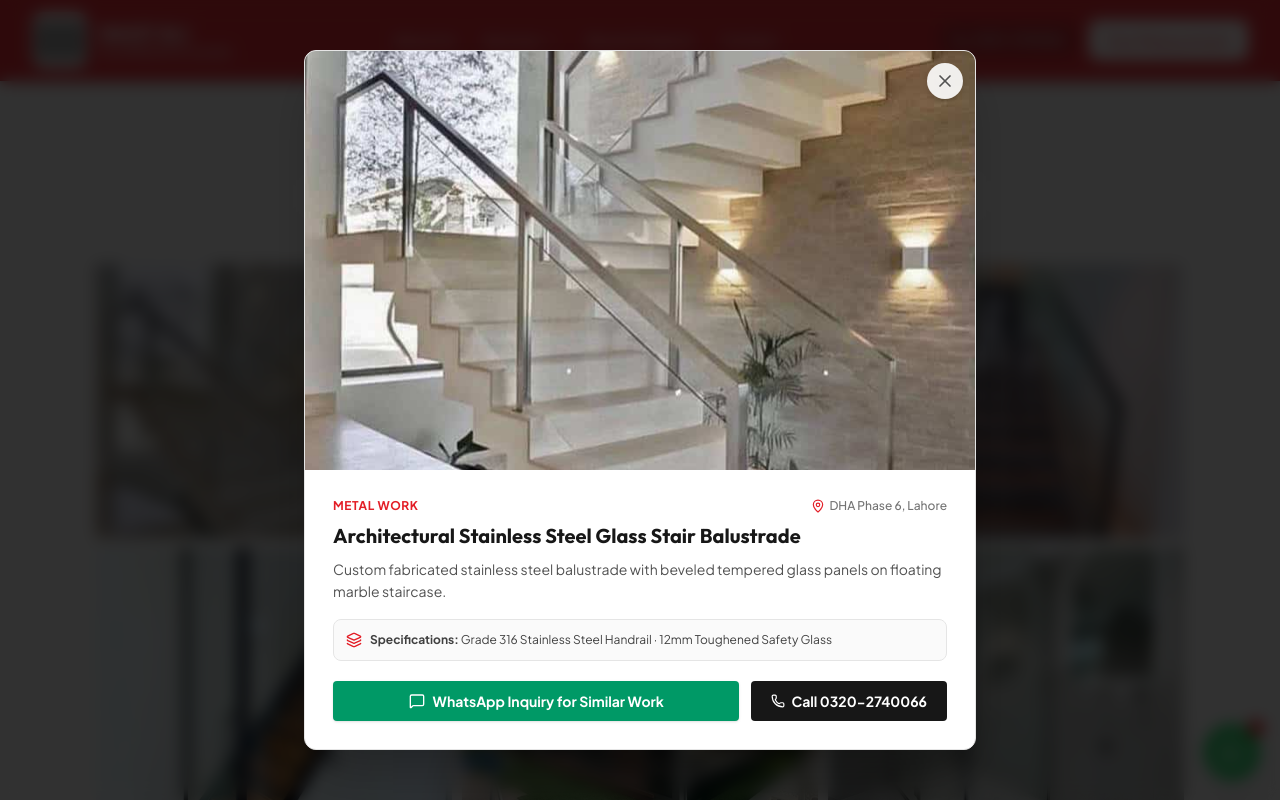
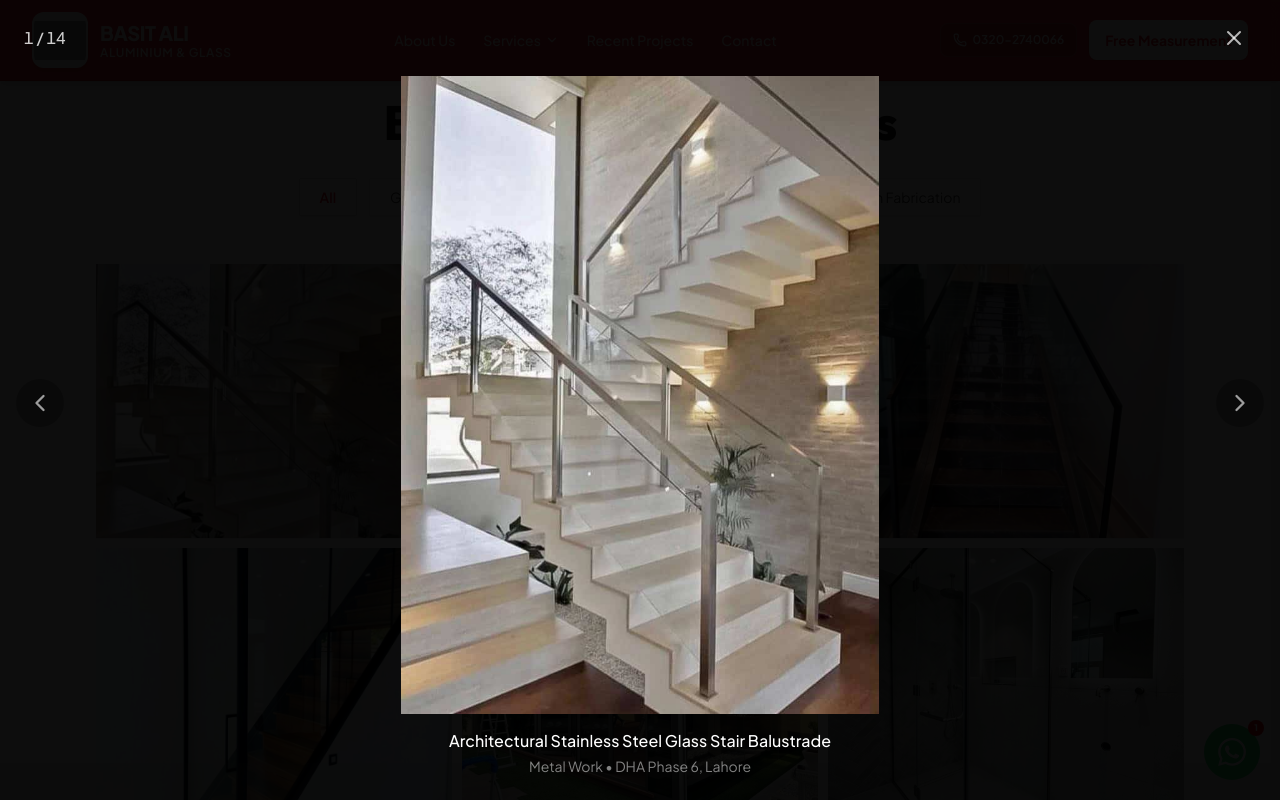
Before and after one commit to zain12333/basitali-template1, a Next.js app: page / in a window 1280 px wide. Both pictures are taken after a click on the button 274 px from the left and 4282 px from the top of the page. Shown: the part 3882-4682 px from the top of the page. Built offline with nearby package versions, Linux system fonts and the light colour scheme; grey boxes are pictures that could not be loaded.

Commit message:
feat: Implement fullscreen lightbox for project images with navigation controls

```diff
--- a/components/ProjectsPageContent.tsx
+++ b/components/ProjectsPageContent.tsx
@@ -1,6 +1,6 @@
 'use client';
 
-import React, { useState, useRef, useEffect } from 'react';
+import React, { useState, useRef, useEffect, useCallback } from 'react';
 import Image from 'next/image';
 import Link from 'next/link';
 import {
@@ -17,6 +17,8 @@ import {
   MessageSquare,
   Phone,
   ChevronDown,
+  ChevronLeft,
+  ChevronRight,
   ArrowRight,
 } from 'lucide-react';
 
@@ -152,14 +154,42 @@ function FadeIn({
 
 export default function ProjectsPageContent() {
   const [activeCategory, setActiveCategory] = useState('All');
-  const [selectedProject, setSelectedProject] = useState<ProjectItem | null>(
-    null
-  );
+  const [lightboxIndex, setLightboxIndex] = useState<number | null>(null);
   const [openFaq, setOpenFaq] = useState<number | null>(null);
 
   const filtered = PROJECTS_DATA.filter(
     (p) => activeCategory === 'All' || p.category === activeCategory
   );
+
+  const openLightbox = (index: number) => setLightboxIndex(index);
+  const closeLightbox = () => setLightboxIndex(null);
+
+  const goToPrev = useCallback(() => {
+    if (lightboxIndex === null) return;
+    setLightboxIndex(lightboxIndex === 0 ? filtered.length - 1 : lightboxIndex - 1);
+  }, [lightboxIndex, filtered.length]);
+
+  const goToNext = useCallback(() => {
+    if (lightboxIndex === null) return;
+    setLightboxIndex(lightboxIndex === filtered.length - 1 ? 0 : lightboxIndex + 1);
+  }, [lightboxIndex, filtered.length]);
+
+  useEffect(() => {
+    if (lightboxIndex === null) return;
+    const handleKeyDown = (e: KeyboardEvent) => {
+      if (e.key === 'Escape') closeLightbox();
+      if (e.key === 'ArrowLeft') goToPrev();
+      if (e.key === 'ArrowRight') goToNext();
+    };
+    document.body.style.overflow = 'hidden';
+    window.addEventListener('keydown', handleKeyDown);
+    return () => {
+      document.body.style.overflow = '';
+      window.removeEventListener('keydown', handleKeyDown);
+    };
+  }, [lightboxIndex, goToPrev, goToNext]);
+
+  const currentProject = lightboxIndex !== null ? filtered[lightboxIndex] : null;
 
   return (
     <>
@@ -328,14 +358,14 @@ export default function ProjectsPageContent() {
               return (
                 <FadeIn key={project.id} delay={idx * 60}>
                   <div
-                    onClick={() => setSelectedProject(project)}
+                    onClick={() => openLightbox(idx)}
                     className="group relative overflow-hidden bg-neutral-200 cursor-pointer shadow-sm hover:shadow-lg transition-all duration-300 rounded-lg break-inside-avoid"
                     role="button"
                     tabIndex={0}
                     onKeyDown={(e) => {
                       if (e.key === 'Enter' || e.key === ' ') {
                         e.preventDefault();
-                        setSelectedProject(project);
+                        openLightbox(idx);
                       }
                     }}
                   >
@@ -438,88 +468,78 @@ export default function ProjectsPageContent() {
       </section>
 
       {/* ══════════════════════════════════════════════
-          PROJECT DETAIL MODAL
+          FULLSCREEN LIGHTBOX
          ══════════════════════════════════════════════ */}
-      {selectedProject && (
+      {currentProject && lightboxIndex !== null && (
         <div
-          className="fixed inset-0 z-50 flex items-center justify-center p-4 bg-black/80 backdrop-blur-sm"
+          className="fixed inset-0 z-50 bg-black/95 flex flex-col animate-fadeIn"
           role="dialog"
           aria-modal="true"
-          aria-labelledby="project-modal-title"
-          onClick={() => setSelectedProject(null)}
+          aria-label="Project image preview"
         >
+          {/* Top Bar */}
+          <div className="flex items-center justify-between px-4 sm:px-6 py-3 sm:py-4 shrink-0">
+            <span className="text-white/80 text-sm sm:text-base font-medium tabular-nums">
+              {lightboxIndex + 1} / {filtered.length}
+            </span>
+            <button
+              onClick={closeLightbox}
+              aria-label="Close lightbox"
+              className="p-2 sm:p-2.5 text-white/70 hover:text-white hover:bg-white/10 rounded-full transition-colors"
+            >
+              <X className="w-5 h-5 sm:w-6 sm:h-6" />
+            </button>
+          </div>
+
+          {/* Image Area */}
           <div
-            className="relative w-full max-w-2xl bg-white border border-neutral-200 rounded-xl overflow-hidden shadow-2xl animate-in fade-in zoom-in-95 duration-200"
-            onClick={(e) => e.stopPropagation()}
+            className="flex-1 flex items-center justify-center relative min-h-0 px-2 sm:px-16 pb-4"
+            onClick={closeLightbox}
           >
+            {/* Prev Arrow */}
             <button
-              onClick={() => setSelectedProject(null)}
-              aria-label="Close project modal"
-              className="absolute top-3 right-3 z-20 p-2 text-neutral-600 hover:text-neutral-900 bg-white/90 hover:bg-white rounded-full transition-colors shadow-md"
+              onClick={(e) => { e.stopPropagation(); goToPrev(); }}
+              aria-label="Previous project"
+              className="absolute left-2 sm:left-4 top-1/2 -translate-y-1/2 z-10 w-10 h-10 sm:w-12 sm:h-12 flex items-center justify-center text-white/60 hover:text-white bg-black/30 hover:bg-black/60 rounded-full transition-all"
             >
-              <X className="w-5 h-5" />
+              <ChevronLeft className="w-6 h-6 sm:w-7 sm:h-7" />
             </button>
 
-            <div className="relative aspect-[16/10] w-full bg-neutral-100">
+            {/* Image */}
+            <div
+              className="relative w-full h-full max-w-5xl mx-auto"
+              onClick={(e) => e.stopPropagation()}
+            >
               <Image
-                src={selectedProject.image}
-                alt={selectedProject.title}
+                key={currentProject.id}
+                src={currentProject.image}
+                alt={currentProject.title}
                 fill
-                sizes="(max-width: 1024px) 100vw, 750px"
-                className="object-cover"
+                sizes="100vw"
+                className="object-contain"
+                priority
                 referrerPolicy="no-referrer"
               />
             </div>
 
-            <div className="p-6 sm:p-7">
-              <div className="flex flex-wrap items-center justify-between gap-2 mb-2">
-                <span className="text-xs font-bold uppercase tracking-wider text-[#E31E27]">
-                  {selectedProject.category}
-                </span>
-                <span className="text-xs text-neutral-500 flex items-center gap-1 font-medium">
-                  <MapPin className="w-3.5 h-3.5 text-[#E31E27]" />
-                  {selectedProject.location}
-                </span>
-              </div>
+            {/* Next Arrow */}
+            <button
+              onClick={(e) => { e.stopPropagation(); goToNext(); }}
+              aria-label="Next project"
+              className="absolute right-2 sm:right-4 top-1/2 -translate-y-1/2 z-10 w-10 h-10 sm:w-12 sm:h-12 flex items-center justify-center text-white/60 hover:text-white bg-black/30 hover:bg-black/60 rounded-full transition-all"
+            >
+              <ChevronRight className="w-6 h-6 sm:w-7 sm:h-7" />
+            </button>
+          </div>
 
-              <h3
-                id="project-modal-title"
-                className="text-lg sm:text-xl font-bold text-neutral-900 mb-2 font-heading"
-              >
-                {selectedProject.title}
-              </h3>
-              <p className="text-xs sm:text-sm text-neutral-600 leading-relaxed mb-4">
-                {selectedProject.description}
-              </p>
-
-              <div className="bg-neutral-50 p-3 rounded-lg border border-neutral-200 text-xs text-neutral-700 mb-5 flex items-center gap-2">
-                <Layers className="w-4 h-4 text-[#E31E27] shrink-0" />
-                <span>
-                  <strong>Specifications:</strong> {selectedProject.specs}
-                </span>
-              </div>
-
-              <div className="flex flex-col sm:flex-row items-center gap-3">
-                <a
-                  href={`https://wa.me/923202740066?text=${encodeURIComponent(
-                    `Hello Basit Ali Aluminum, I saw your project "${selectedProject.title}" in ${selectedProject.location}. I need similar work for my site in Lahore. Please share details and pricing.`
-                  )}`}
-                  target="_blank"
-                  rel="noopener noreferrer"
-                  className="w-full sm:flex-1 py-2.5 px-4 bg-emerald-600 hover:bg-emerald-700 text-white rounded font-bold text-xs sm:text-sm flex items-center justify-center gap-2 transition-colors shadow-sm"
-                >
-                  <MessageSquare className="w-4 h-4" />
-                  WhatsApp Inquiry for Similar Work
-                </a>
-                <a
-                  href={`tel:${CLIENT_INFO.phoneTel}`}
-                  className="w-full sm:w-auto py-2.5 px-5 bg-neutral-900 hover:bg-neutral-800 text-white rounded font-bold text-xs sm:text-sm flex items-center justify-center gap-1.5 transition-colors"
-                >
-                  <Phone className="w-3.5 h-3.5" />
-                  Call {CLIENT_INFO.phone}
-                </a>
-              </div>
-            </div>
+          {/* Bottom Caption */}
+          <div className="shrink-0 px-4 sm:px-6 pb-4 sm:pb-6 text-center">
+            <p className="text-white text-sm sm:text-base font-medium leading-snug max-w-2xl mx-auto">
+              {currentProject.title}
+            </p>
+            <p className="text-white/50 text-xs sm:text-sm mt-1">
+              {currentProject.category} &bull; {currentProject.location}
+            </p>
           </div>
         </div>
       )}
--- a/components/ProjectsSection.tsx
+++ b/components/ProjectsSection.tsx
@@ -1,16 +1,16 @@
 'use client';
 
-import React, { useState } from 'react';
+import React, { useState, useEffect, useCallback } from 'react';
 import Image from 'next/image';
 import Link from 'next/link';
-import { PROJECTS_DATA, ProjectItem } from '@/lib/data';
-import { Search, X, MapPin, Layers, MessageSquare, Phone } from 'lucide-react';
+import { PROJECTS_DATA } from '@/lib/data';
+import { Search, X, ChevronLeft, ChevronRight, ZoomIn, ZoomOut, Share2, Download } from 'lucide-react';
 
 const INITIAL_COUNT = 9;
 
 export default function ProjectsSection() {
   const [activeCategory, setActiveCategory] = useState<string>('All');
-  const [selectedProject, setSelectedProject] = useState<ProjectItem | null>(null);
+  const [lightboxIndex, setLightboxIndex] = useState<number | null>(null);
   const [visibleCount, setVisibleCount] = useState(INITIAL_COUNT);
   const [animating, setAnimating] = useState(false);
 
@@ -40,6 +40,43 @@ export default function ProjectsSection() {
     setActiveCategory(cat);
     setVisibleCount(INITIAL_COUNT);
   };
+
+  const openLightbox = (index: number) => {
+    setLightboxIndex(index);
+  };
+
+  const closeLightbox = () => {
+    setLightboxIndex(null);
+  };
+
+  const goToPrev = useCallback(() => {
+    if (lightboxIndex === null) return;
+    setLightboxIndex(lightboxIndex === 0 ? filteredProjects.length - 1 : lightboxIndex - 1);
+  }, [lightboxIndex, filteredProjects.length]);
+
+  const goToNext = useCallback(() => {
+    if (lightboxIndex === null) return;
+    setLightboxIndex(lightboxIndex === filteredProjects.length - 1 ? 0 : lightboxIndex + 1);
+  }, [lightboxIndex, filteredProjects.length]);
+
+  useEffect(() => {
+    if (lightboxIndex === null) return;
+
+    const handleKeyDown = (e: KeyboardEvent) => {
+      if (e.key === 'Escape') closeLightbox();
+      if (e.key === 'ArrowLeft') goToPrev();
+      if (e.key === 'ArrowRight') goToNext();
+    };
+
+    document.body.style.overflow = 'hidden';
+    window.addEventListener('keydown', handleKeyDown);
+    return () => {
+      document.body.style.overflow = '';
+      window.removeEventListener('keydown', handleKeyDown);
+    };
+  }, [lightboxIndex, goToPrev, goToNext]);
+
+  const currentProject = lightboxIndex !== null ? filteredProjects[lightboxIndex] : null;
 
   return (
     <section id="projects" className="bg-[#F5F5F5] text-neutral-900 py-16 sm:py-24">
@@ -73,11 +110,12 @@ export default function ProjectsSection() {
         {/* Photo Grid */}
         <div className="gsap-stagger-children grid grid-cols-1 sm:grid-cols-2 lg:grid-cols-3 gap-2 sm:gap-2.5">
           {projectsToShow.map((project, idx) => {
+            const globalIndex = filteredProjects.indexOf(project);
             const isNew = idx >= INITIAL_COUNT && animating;
             return (
               <div
                 key={project.id}
-                onClick={() => setSelectedProject(project)}
+                onClick={() => openLightbox(globalIndex)}
                 className={`group relative aspect-[1.3/1] overflow-hidden bg-neutral-200 cursor-pointer shadow-2xs hover:shadow-md transition-all ${
                   isNew ? 'animate-slideInRight' : ''
                 }`}
@@ -86,7 +124,7 @@ export default function ProjectsSection() {
                 onKeyDown={(e) => {
                   if (e.key === 'Enter' || e.key === ' ') {
                     e.preventDefault();
-                    setSelectedProject(project);
+                    openLightbox(globalIndex);
                   }
                 }}
               >
@@ -129,80 +167,80 @@ export default function ProjectsSection() {
 
       </div>
 
-      {/* Lightbox / Project Details Modal */}
-      {selectedProject && (
+      {/* Fullscreen Lightbox */}
+      {currentProject && lightboxIndex !== null && (
         <div
-          className="fixed inset-0 z-50 flex items-center justify-center p-4 bg-black/80 backdrop-blur-sm animate-fadeIn"
+          className="fixed inset-0 z-50 bg-black/95 flex flex-col animate-fadeIn"
           role="dialog"
           aria-modal="true"
-          aria-labelledby="project-modal-title"
+          aria-label="Project image preview"
         >
-          <div className="relative w-full max-w-2xl bg-white border border-neutral-200 rounded-xl overflow-hidden shadow-2xl">
+          {/* Top Bar */}
+          <div className="flex items-center justify-between px-4 sm:px-6 py-3 sm:py-4 shrink-0">
+            <span className="text-white/80 text-sm sm:text-base font-medium tabular-nums">
+              {lightboxIndex + 1} / {filteredProjects.length}
+            </span>
+
+            <div className="flex items-center gap-1 sm:gap-2">
+              <button
+                onClick={closeLightbox}
+                aria-label="Close lightbox"
+                className="p-2 sm:p-2.5 text-white/70 hover:text-white hover:bg-white/10 rounded-full transition-colors"
+              >
+                <X className="w-5 h-5 sm:w-6 sm:h-6" />
+              </button>
+            </div>
+          </div>
+
+          {/* Image Area */}
+          <div
+            className="flex-1 flex items-center justify-center relative min-h-0 px-2 sm:px-16 pb-4"
+            onClick={closeLightbox}
+          >
+            {/* Prev Arrow */}
             <button
-              onClick={() => setSelectedProject(null)}
-              aria-label="Close project modal"
-              className="absolute top-3 right-3 z-20 p-2 text-neutral-600 hover:text-neutral-900 bg-white/90 hover:bg-white rounded-full transition-colors shadow-md"
+              onClick={(e) => { e.stopPropagation(); goToPrev(); }}
+              aria-label="Previous project"
+              className="absolute left-2 sm:left-4 top-1/2 -translate-y-1/2 z-10 w-10 h-10 sm:w-12 sm:h-12 flex items-center justify-center text-white/60 hover:text-white bg-black/30 hover:bg-black/60 rounded-full transition-all"
             >
-              <X className="w-5 h-5" />
+              <ChevronLeft className="w-6 h-6 sm:w-7 sm:h-7" />
             </button>
 
-            <div className="relative aspect-[16/10] w-full bg-neutral-100">
+            {/* Image */}
+            <div
+              className="relative w-full h-full max-w-5xl mx-auto"
+              onClick={(e) => e.stopPropagation()}
+            >
               <Image
-                src={selectedProject.image}
-                alt={selectedProject.title}
+                key={currentProject.id}
+                src={currentProject.image}
+                alt={currentProject.title}
                 fill
-                sizes="(max-width: 1024px) 100vw, 750px"
-                className="object-cover"
+                sizes="100vw"
+                className="object-contain"
+                priority
                 referrerPolicy="no-referrer"
               />
             </div>
 
-            <div className="p-6 sm:p-7">
-              <div className="flex flex-wrap items-center justify-between gap-2 mb-2">
-                <span className="text-xs font-bold uppercase tracking-wider text-[#E31E27]">
-                  {selectedProject.category}
-                </span>
-                <span className="text-xs text-neutral-500 flex items-center gap-1 font-medium">
-                  <MapPin className="w-3.5 h-3.5 text-[#E31E27]" />
-                  {selectedProject.location}
-                </span>
-              </div>
+            {/* Next Arrow */}
+            <button
+              onClick={(e) => { e.stopPropagation(); goToNext(); }}
+              aria-label="Next project"
+              className="absolute right-2 sm:right-4 top-1/2 -translate-y-1/2 z-10 w-10 h-10 sm:w-12 sm:h-12 flex items-center justify-center text-white/60 hover:text-white bg-black/30 hover:bg-black/60 rounded-full transition-all"
+            >
+              <ChevronRight className="w-6 h-6 sm:w-7 sm:h-7" />
+            </button>
+          </div>
 
-              <h3 id="project-modal-title" className="text-lg sm:text-xl font-bold text-neutral-900 mb-2">
-                {selectedProject.title}
-              </h3>
-              <p className="text-xs sm:text-sm text-neutral-600 leading-relaxed mb-4">
-                {selectedProject.description}
-              </p>
-
-              <div className="bg-neutral-50 p-3 rounded-lg border border-neutral-200 text-xs text-neutral-700 mb-5 flex items-center gap-2">
-                <Layers className="w-4 h-4 text-[#E31E27] shrink-0" />
-                <span>
-                  <strong>Specifications:</strong> {selectedProject.specs}
-                </span>
-              </div>
-
-              <div className="flex flex-col sm:flex-row items-center gap-3">
-                <a
-                  href={`https://wa.me/923202740066?text=${encodeURIComponent(
-                    `Hello Basit Ali Aluminum, I saw your project "${selectedProject.title}" in ${selectedProject.location}. I need similar work for my site in Lahore. Please share details and pricing.`
-                  )}`}
-                  target="_blank"
-                  rel="noopener noreferrer"
-                  className="w-full sm:flex-1 py-2.5 px-4 bg-emerald-600 hover:bg-emerald-700 text-white rounded font-bold text-xs sm:text-sm flex items-center justify-center gap-2 transition-colors shadow-sm"
-                >
-                  <MessageSquare className="w-4 h-4" />
-                  <span>WhatsApp Inquiry for Similar Work</span>
-                </a>
-                <a
-                  href="tel:03202740066"
-                  className="w-full sm:w-auto py-2.5 px-5 bg-neutral-900 hover:bg-neutral-800 text-white rounded font-bold text-xs sm:text-sm flex items-center justify-center gap-1.5 transition-colors"
-                >
-                  <Phone className="w-3.5 h-3.5" />
-                  <span>Call 0320-2740066</span>
-                </a>
-              </div>
-            </div>
+          {/* Bottom Caption */}
+          <div className="shrink-0 px-4 sm:px-6 pb-4 sm:pb-6 text-center">
+            <p className="text-white text-sm sm:text-base font-medium leading-snug max-w-2xl mx-auto">
+              {currentProject.title}
+            </p>
+            <p className="text-white/50 text-xs sm:text-sm mt-1">
+              {currentProject.category} &bull; {currentProject.location}
+            </p>
           </div>
         </div>
       )}
```
